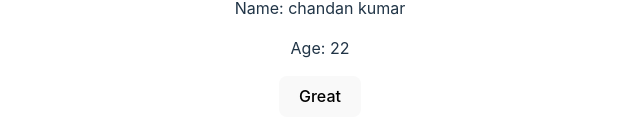
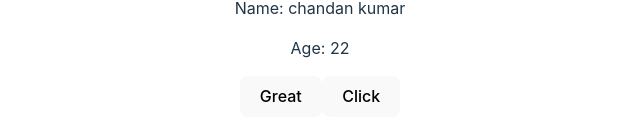
Before and after one commit to CHANDAN-su/reactApplication, a React (Vite) app: page / in a window 1280 px wide. Shown: the part 406-546 px from the top of the page, without its empty margins (320-960 px from the left). Built offline with nearby package versions, Linux system fonts and the light colour scheme.

Commit message:
props:- Properties These are inputs to components

```diff
--- /dev/null
+++ b/Component/Props.jsx
@@ -0,0 +1,63 @@
+// function component props
+// import React from 'react'
+
+// const Greating = ({name}) => {
+//     return <h1>{`Hello ${name}`}</h1>
+// }
+
+// function Props() {
+//   return (
+//     <Greating name="Chandan thakur" />
+//   )
+// }
+
+// export default Props
+
+
+// classes compoonent props
+// import React, { Component } from 'react'
+
+// class Greeting extends Component {
+//     render() {
+//       return (
+//         <>
+//         <h1>Hello {this.props.name}</h1>
+//         <p>Your age {this.props.age}</p>
+//         </>
+//       )
+//     }
+//   }
+
+// class Props extends Component {
+//   render() {
+//     return (
+//         <>
+//         <Greeting name="Chandan Thakur" age="22" />
+//         <Greeting name="Ravi Gupta" age="25" />
+//         </>
+//     )
+//   }
+// }
+
+// export default Props
+
+// function component function props
+
+import React from 'react'
+
+const Clickbutton = ({onClick}) => {
+    return <button onClick={onClick}>Click</button>
+}
+
+function Props() {
+
+    const Greating = () => {
+        alert("Hello chandan welcome to my world");
+    }
+
+  return (
+    < Clickbutton onClick={Greating}/>
+  )
+}
+
+export default Props
--- a/src/App.jsx
+++ b/src/App.jsx
@@ -6,6 +6,7 @@ import FunctionComponent  from "../Component/FunctionComponent";
 import ClassComponent from "../Component/ClassComponent";
 import User from "../Component/User";
 import ContainerComponent from "../Component/ContainerComponent";
+import Props from "../Component/Props";
 
 function App() {
 
@@ -15,6 +16,7 @@ function App() {
       <ClassComponent />
       <User /> */}
       <ContainerComponent />
+      <Props />
     </>
   )
 }
```
